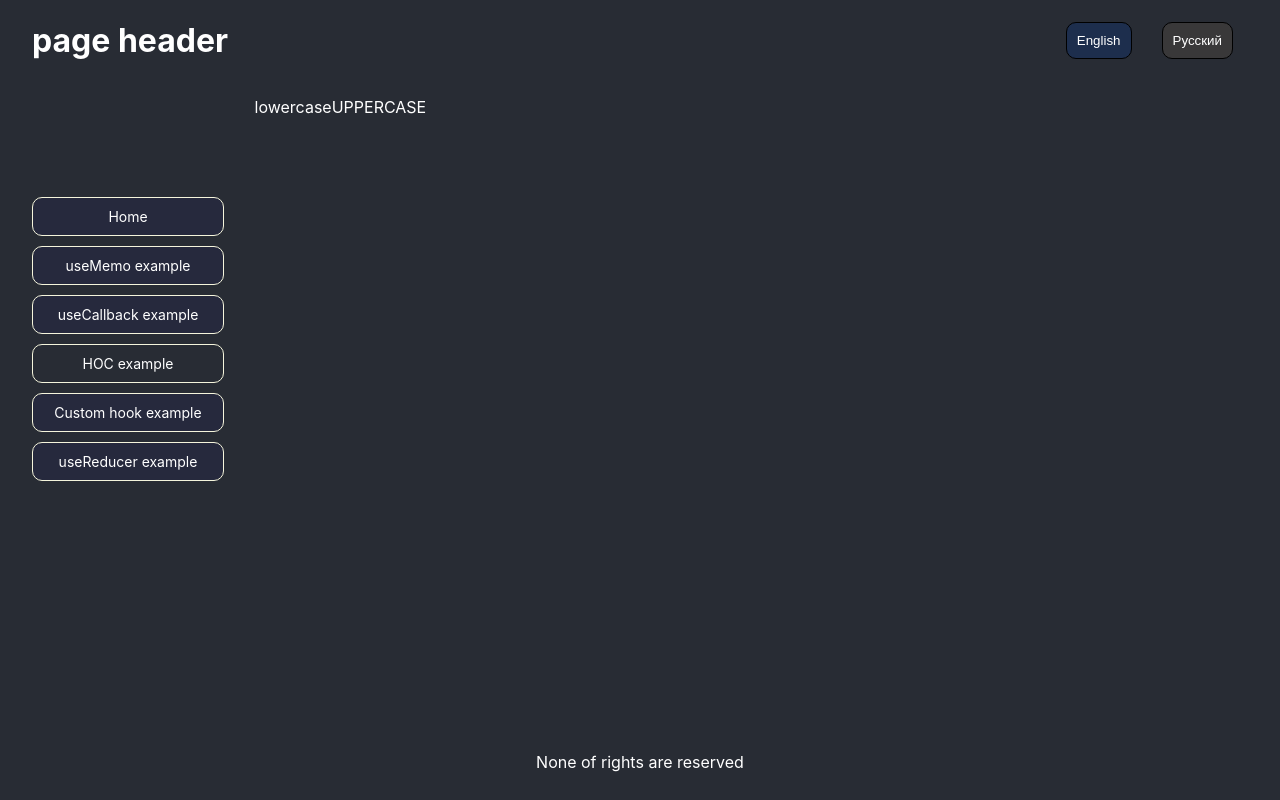
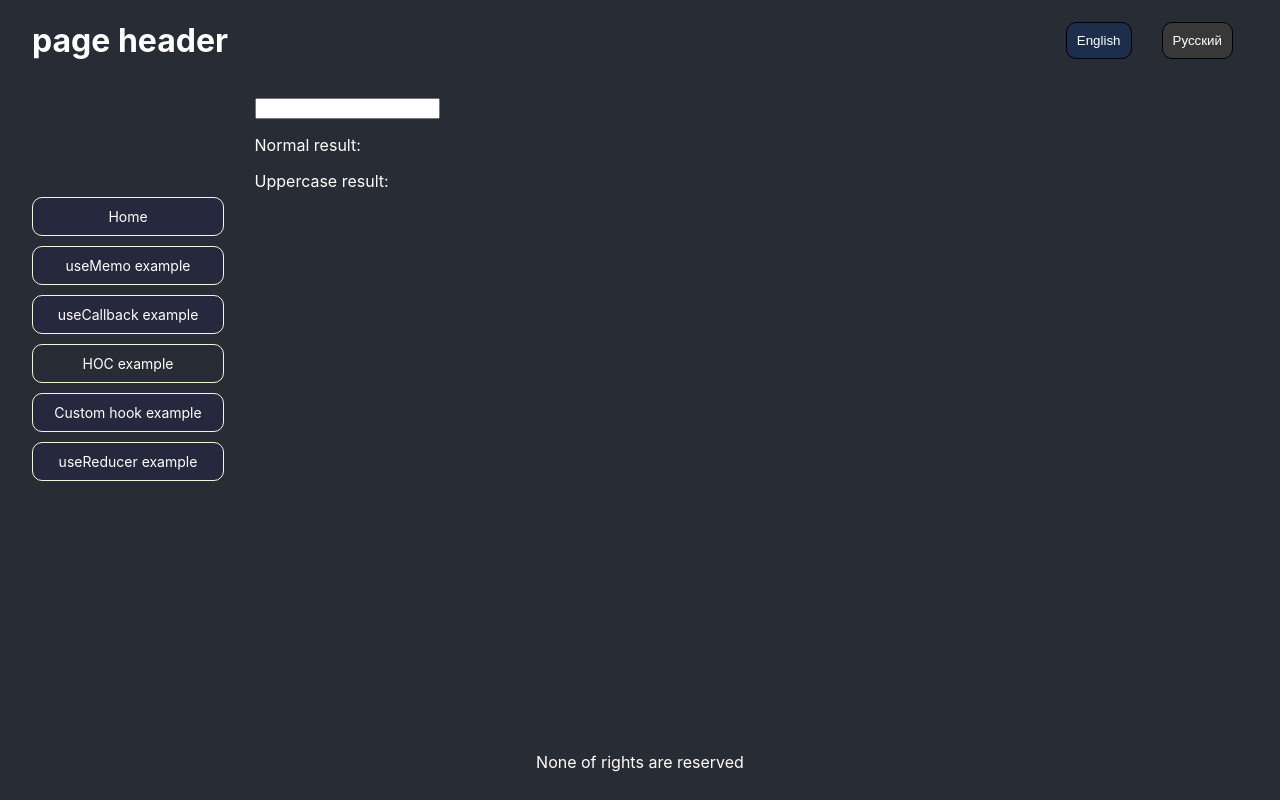
Before and after one commit to dimalovesbomb/my-pet, a React (Create React App) app: page /hoc in a window 1280 px wide. Built offline with nearby package versions, Linux system fonts and the light colour scheme.

Commit message:
hoc html improves

```diff
--- a/src/main_content/HOC/HOC.tsx
+++ b/src/main_content/HOC/HOC.tsx
@@ -1,16 +1,32 @@
-import React, { ComponentType, useEffect, useState } from "react";
+import React, { ComponentType, SyntheticEvent, useEffect, useState } from "react";
 
 interface SpanProps {
     text: string;
 }
 
 export const HOC: React.FC = () => {
+    const [value, setValue] = useState('');
     const SpanWithUppercase = withUppercaseText(Span);
 
     return (
         <div className="main_container">
-            <Span text="lowercase"/>
-            <SpanWithUppercase text="uppercase"/>
+            <div>
+                <input
+                    data-testid="hoc-input"
+                    value={value}
+                    onChange={(e: SyntheticEvent<HTMLInputElement>) => setValue(e.currentTarget.value)}
+                />
+            </div>
+            <div>
+                <p>
+                    Normal result: <Span text={value} data-testid="hoc-normal-result"/>
+                </p>
+            </div>
+            <div>
+                <p>
+                    Uppercase result: <SpanWithUppercase text={value} data-testid="hoc-uppercase-result"/>
+                </p>
+            </div>
         </div>
     );
 }
@@ -27,6 +43,6 @@ function withUppercaseText(Component: ComponentType<SpanProps>) {
     }
 }
 
-const Span: React.FC<SpanProps> = ({ text }) => {
-    return <span>{text}</span>;
+const Span: React.FC<SpanProps> = ({ text, ...rest }) => {
+    return <span {...rest}>{text}</span>;
 };
```
